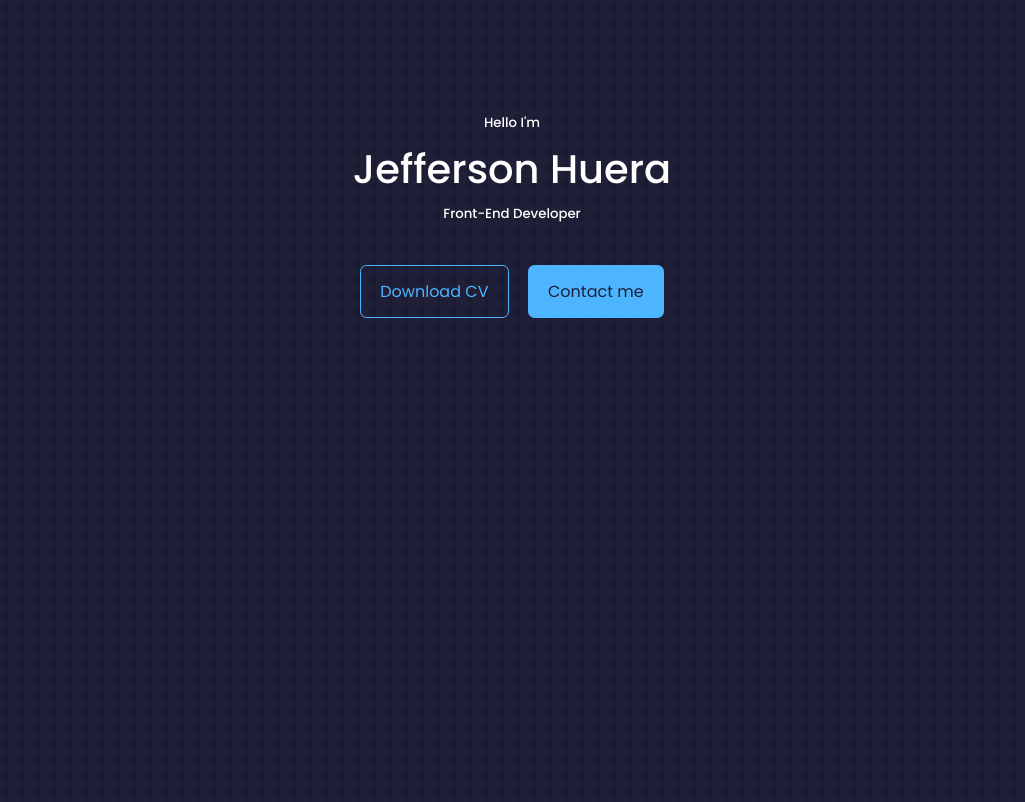
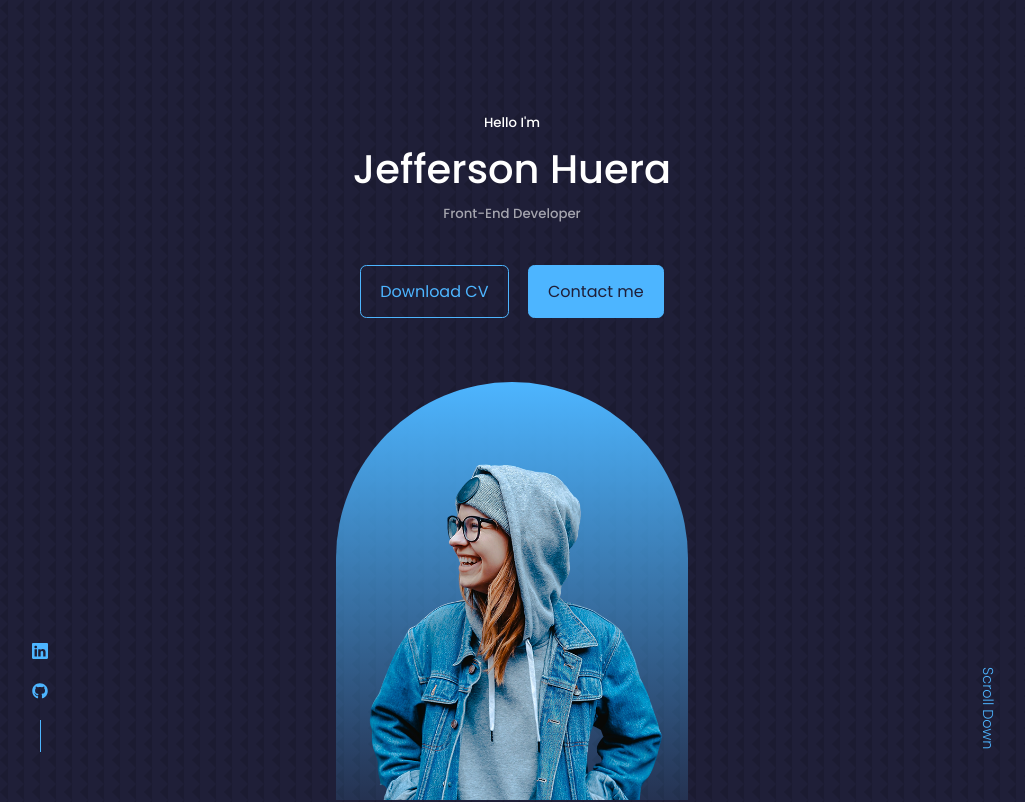
Before and after one commit to Jefferh30/Portfolio-Website, a React (Create React App) app: page / in a window 1280 px wide. Shown: the top 802 px of the page, without its empty margins (128-1153 px from the left). Built offline with nearby package versions, Linux system fonts and the light colour scheme; the HTML template or start-up script is replaced by a standard one.

Commit message:
Header component finished

```diff
--- a/src/components/header/Header.jsx
+++ b/src/components/header/Header.jsx
@@ -1,6 +1,8 @@
 import React from 'react'
 import './header.css'
 import CTA from './CTA'
+import ME from '../../assets/me.png'
+import HeaderSocials from './HeaderSocials'
 
 const Header = () => {
   return (
@@ -8,8 +10,14 @@ const Header = () => {
       <div className="container header_container">
         <h5>Hello I'm</h5>
         <h1>Jefferson Huera</h1>
-        <h5 className="text-ligt">Front-End Developer</h5>
+        <h5 className="text-light">Front-End Developer</h5>
         <CTA />
+        <HeaderSocials />
+        <div className="me">
+          <img src={ME} alt="me" />
+        </div>
+
+        <a href="#contact" className='scroll_down'>Scroll Down</a>
       </div>
     </header>
   )
```
